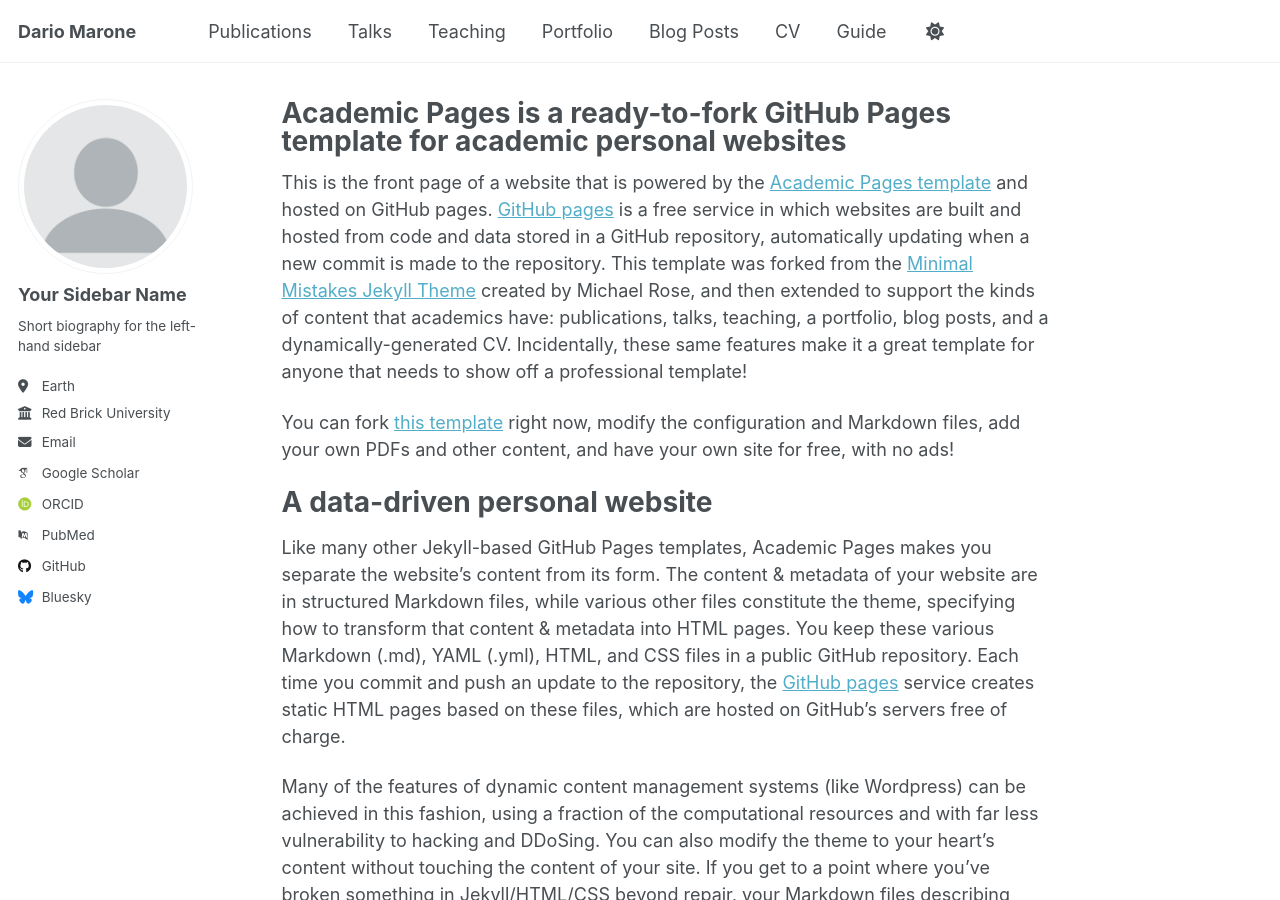
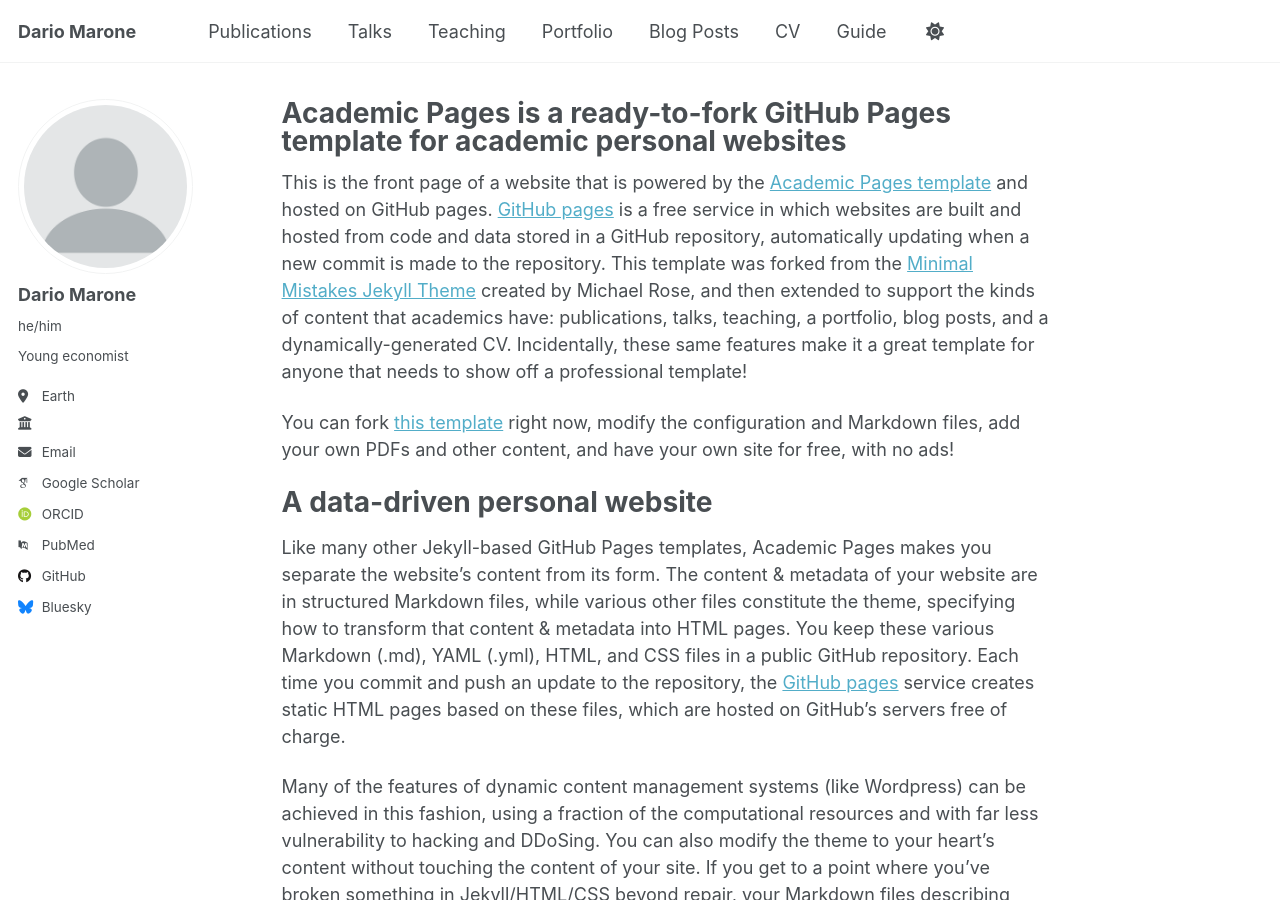
Before and after one commit to dismal-econ/dismal-econ.github.io, a Jekyll site: the page built from _pages/about.md, in a window 1280 px wide and 900 px high. Built offline with Jekyll 4.4.1, drawn with Linux system fonts in a browser that asks for light colours; some web fonts are replaced; a script that is not in the unit is left out.

Commit message:
Update author information in _config.yml

```diff
--- a/_config.yml
+++ b/_config.yml
@@ -24,13 +24,13 @@ repository               : "dismal-econ/dismal-econ.github.io"
 author:
   # Biographic information
   avatar           : "profile.png"
-  name             : "Your Sidebar Name"
-  pronouns         : # example: "she/her"
-  bio              : "Short biography for the left-hand sidebar"
+  name             : "Dario Marone"
+  pronouns         : "he/him"
+  bio              : "Young economist"
   location         : "Earth"
-  employer         : "Red Brick University"
+  employer         : ""
   uri              : # URL
-  email            : "none@example.org"
+  email            : ""
 
   # Academic websites
   academia         : # URL
```
